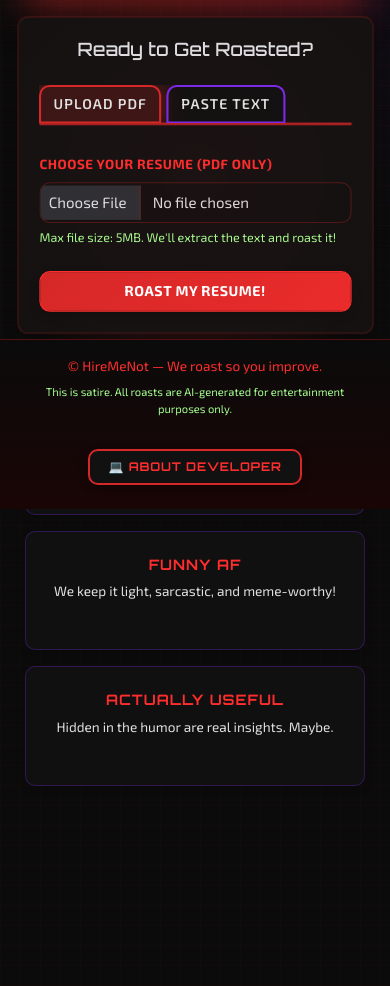
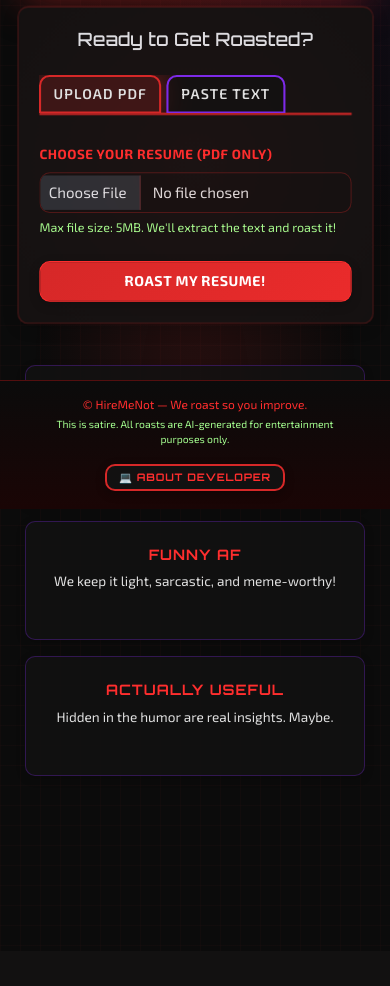
Before and after one commit to ParmarDarshan29/HireMeNot, a Django app: page / in a window 390 px wide. Shown: the part 335-1321 px from the top of the page. After the commit the page ends 1111 px from the top, so only its background shows below. Run offline with Django 5.2, Linux system fonts and the light colour scheme.

Commit message:
📐 Reduce header and footer size, position music button above footer

```diff
--- a/roaster/templates/roaster/base.html
+++ b/roaster/templates/roaster/base.html
@@ -49,8 +49,8 @@
             min-height: 100vh;
             position: relative;
             overflow-x: hidden;
-            padding-top: 70px;
-            padding-bottom: 180px;
+            padding-top: 60px;
+            padding-bottom: 150px;
         }
 
         body::before {
@@ -100,7 +100,7 @@
             backdrop-filter: blur(10px);
             border-bottom: 1px solid rgba(214, 40, 40, 0.3);
             box-shadow: 0 2px 10px rgba(0, 0, 0, 0.2);
-            padding: 1rem 0;
+            padding: 0.5rem 0;
             position: fixed;
             top: 0;
             left: 0;
@@ -111,7 +111,7 @@
 
         .navbar-brand {
             font-weight: 700;
-            font-size: 1.8rem;
+            font-size: 1.5rem;
             color: var(--neon-red) !important;
             text-shadow: none;
             display: flex;
@@ -133,31 +133,31 @@
         /* Responsive Navbar */
         @media (max-width: 768px) {
             .navbar {
-                padding: 0.8rem 0;
+                padding: 0.4rem 0;
             }
 
             .navbar-brand {
-                font-size: 1.5rem;
+                font-size: 1.3rem;
             }
 
             body {
-                padding-top: 65px;
-                padding-bottom: 170px;
+                padding-top: 55px;
+                padding-bottom: 145px;
             }
         }
 
         @media (max-width: 480px) {
             .navbar-brand {
-                font-size: 1.2rem;
+                font-size: 1.1rem;
             }
 
             .navbar {
-                padding: 0.75rem 0;
+                padding: 0.35rem 0;
             }
 
             body {
-                padding-top: 60px;
-                padding-bottom: 160px;
+                padding-top: 50px;
+                padding-bottom: 135px;
             }
         }
 
@@ -590,9 +590,9 @@
         /* Music Toggle Button Responsive */
         #musicToggle {
             position: fixed;
-            bottom: 20px;
+            bottom: 160px;
             right: 20px;
-            z-index: 1000;
+            z-index: 1050;
             background: rgba(165, 255, 144, 0.2);
             border: 1px solid var(--neon-green);
             color: white;
@@ -606,7 +606,7 @@
 
         @media (max-width: 768px) {
             #musicToggle {
-                bottom: 15px;
+                bottom: 155px;
                 right: 15px;
                 padding: 10px 16px;
                 font-size: 0.9rem;
@@ -615,7 +615,7 @@
 
         @media (max-width: 480px) {
             #musicToggle {
-                bottom: 10px;
+                bottom: 145px;
                 right: 10px;
                 padding: 8px 14px;
                 font-size: 0.85rem;
@@ -629,16 +629,16 @@
             background: rgba(18, 18, 18, 0.9);
             border: 2px solid var(--blood-red);
             color: var(--neon-red);
-            padding: 10px 25px;
+            padding: 6px 18px;
             border-radius: 10px;
             text-decoration: none;
             font-weight: 700;
             text-transform: uppercase;
             letter-spacing: 1.5px;
-            font-size: 0.85rem;
+            font-size: 0.75rem;
             box-shadow: 0 3px 10px rgba(0, 0, 0, 0.3);
             transition: all 0.3s ease;
-            margin-top: 15px;
+            margin-top: 8px;
             font-family: 'Orbitron', sans-serif;
         }
 
@@ -652,16 +652,16 @@
 
         @media (max-width: 768px) {
             .developer-btn {
-                padding: 8px 20px;
-                font-size: 0.8rem;
+                padding: 5px 15px;
+                font-size: 0.7rem;
                 letter-spacing: 1px;
             }
         }
 
         @media (max-width: 480px) {
             .developer-btn {
-                padding: 7px 18px;
-                font-size: 0.75rem;
+                padding: 4px 12px;
+                font-size: 0.65rem;
                 letter-spacing: 0.8px;
             }
         }
@@ -671,7 +671,7 @@
             background: linear-gradient(180deg, var(--bg-dark) 0%, #1a0505 100%);
             border-top: 1px solid rgba(214, 40, 40, 0.3);
             margin-top: 80px;
-            padding: 2rem 0;
+            padding: 1.25rem 0;
             box-shadow: none;
             position: fixed;
             bottom: 0;
@@ -686,41 +686,42 @@
             text-shadow: none;
             font-weight: 500;
             margin: 0;
+            font-size: 0.85rem;
         }
 
         .footer .small {
             color: var(--neon-green) !important;
-            font-size: 0.8rem;
+            font-size: 0.75rem;
         }
 
         @media (max-width: 768px) {
             .footer {
                 margin-top: 50px;
-                padding: 1.5rem 0;
+                padding: 1rem 0;
             }
 
             .footer p {
-                font-size: 0.9rem;
+                font-size: 0.8rem;
             }
 
             .footer p.small {
-                font-size: 0.75rem !important;
+                font-size: 0.7rem !important;
             }
         }
 
         @media (max-width: 480px) {
             .footer {
                 margin-top: 40px;
-                padding: 1rem 0;
+                padding: 0.85rem 0;
             }
 
             .footer p {
-                font-size: 0.85rem;
+                font-size: 0.75rem;
                 padding: 0 10px;
             }
 
             .footer p.small {
-                font-size: 0.7rem !important;
+                font-size: 0.65rem !important;
             }
         }
     </style>
@@ -769,13 +770,13 @@
     <!-- Footer -->
     <footer class="footer text-center">
         <div class="container">
-            <p class="mb-0">
+            <p class="mb-1">
                 © HireMeNot — We roast so you improve.
             </p>
-            <p class="mb-0 small mt-2">
+            <p class="mb-1 small">
                 This is satire. All roasts are AI-generated for entertainment purposes only.
             </p>
-            <div class="mt-3 mb-2">
+            <div class="mt-2 mb-1">
                 <a href="https://parmardarshan29.github.io/#/about" target="_blank" rel="noopener noreferrer" class="developer-btn">
                     💻 About Developer
                 </a>
```
